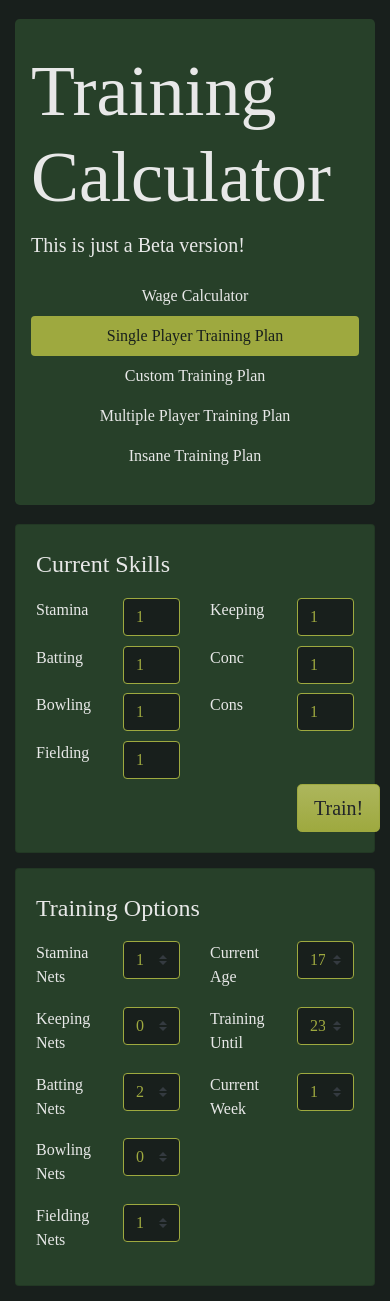
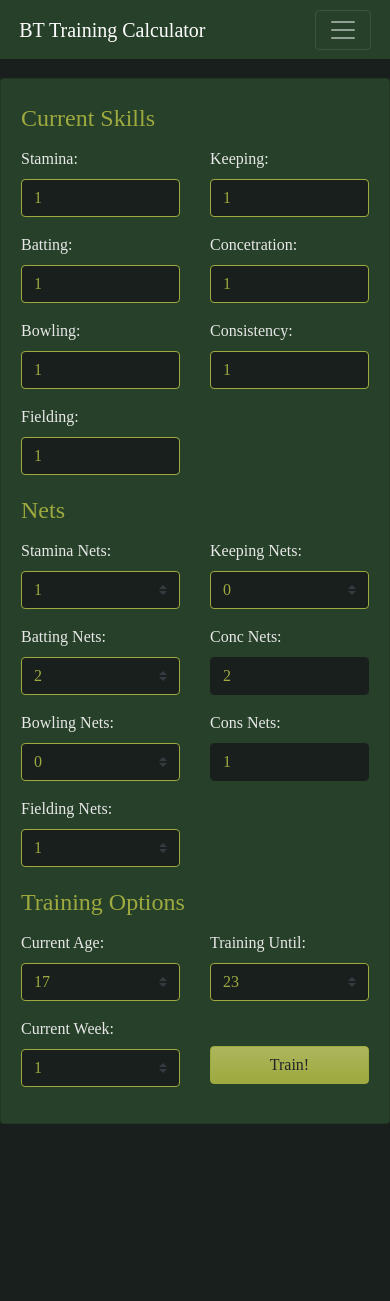
Before and after one commit to naufalaar/training-calc, a Vue app: page /singlePlayer in a window 390 px wide. After the commit the page ends 1134 px from the top, so only its background shows below. Built offline with nearby package versions, Linux system fonts and the light colour scheme; a web font is replaced by a local one.

Commit message:
Updated Single Player for Mobile View

```diff
--- a/src/App.vue
+++ b/src/App.vue
@@ -1,5 +1,5 @@
 <template>
-  <b-container fluid>
+  <b-container class="overflow-hidden" fluid="xs">
     <Header />
     <router-view />
   </b-container>
--- a/src/components/Header.vue
+++ b/src/components/Header.vue
@@ -1,15 +1,28 @@
 <template>
-  <b-jumbotron bg-variant="primary" text-variant="light" class="py-4 mb-1 mt-3">
-    <template #header>{{ appName }}</template>
-    <template #lead>This is just a Beta version!</template>
-    <b-nav pills fill>
-    <b-nav-item to="/" exact exact-active-class="active">Wage Calculator</b-nav-item>
-    <b-nav-item to="/singlePlayer" exact exact-active-class="active">Single Player Training Plan</b-nav-item>
-    <b-nav-item to="/playerSeason" exact exact-active-class="active">Custom Training Plan</b-nav-item>
-    <b-nav-item to="/multiplePlayers" exact exact-active-class="active">Multiple Player Training Plan</b-nav-item>
-    <b-nav-item to="/insane" exact exact-active-class="active">Insane Training Plan</b-nav-item>
-  </b-nav>
-  </b-jumbotron>
+    <b-navbar toggleable="lg" type="dark" variant="primary">
+      <b-navbar-brand to="/">{{ appName }}</b-navbar-brand>
+      <b-navbar-toggle target="nav-collapse"></b-navbar-toggle>
+      <b-collapse id="nav-collapse" is-nav>
+        <b-navbar-nav> </b-navbar-nav>
+        <b-navbar-nav class="ml-auto main-nav">
+          <b-nav-item to="/" exact exact-active-class="active"
+            >Wage Calculator</b-nav-item
+          >
+          <b-nav-item to="/singlePlayer" exact exact-active-class="active"
+            >Single Player Plan</b-nav-item
+          >
+          <b-nav-item to="/playerSeason" exact exact-active-class="active"
+            >Weekly Training Plan</b-nav-item
+          >
+          <b-nav-item to="/multiplePlayers" exact exact-active-class="active"
+            >Multiple Players Plan</b-nav-item
+          >
+          <b-nav-item to="/insane" exact exact-active-class="active"
+            >Insane Plan</b-nav-item
+          >
+        </b-navbar-nav>
+      </b-collapse>
+    </b-navbar>
 </template>
 
 <script>
@@ -17,20 +30,8 @@ export default {
   name: "Header",
   data() {
     return {
-      appName: "Training Calculator",
+      appName: "BT Training Calculator",
     };
   },
 };
 </script>
-
-<style lang="scss" scoped>
-.nav-pills .nav-link.active, .nav-pills .show > .nav-link {
-    color: var(--dark) !important;
-    background-color: var(--secondary) !important;
-}
-
-.nav-pills .nav-link{
-    color: var(--light);
-}
-
-</style>
--- a/src/views/SinglePlayer.vue
+++ b/src/views/SinglePlayer.vue
@@ -1,196 +1,188 @@
 <template>
   <div>
     <b-form @submit.prevent="calculate(true)">
-      <b-card-group deck class="mt-3 mb-2">
-        <b-card bg-variant="primary" text-variant="light">
+      <b-card class="mt-3 mb-2" bg-variant="primary" text-variant="light">
         <b-card-text>
-            <h4 class="text-light py-1">Current Skills</h4>
-            <b-row class="py-1">
-              <b-col>
-                <label for="stamina">Stamina </label>
-              </b-col>
-              <b-col>
+          <h4 class="text-secondary py-1">Current Skills</h4>
+          <!-- Player Skills -->
+          <b-row>
+            <b-col md cols="6">
+              <b-form-group label="Stamina:" label-for="stamina">
                 <b-form-input
                   id="stamina"
                   v-model.number="playerHistories[0].stamina"
                   required
                 >
                 </b-form-input>
+              </b-form-group>
             </b-col>
-              <b-col>
-                <label for="keeping">Keeping </label>
-              </b-col>
-              <b-col>
+            <b-col md cols="6">
+              <b-form-group label="Keeping:" label-for="keeping">
                 <b-form-input
                   id="keeping"
                   v-model.number="playerHistories[0].keeping"
                   required
                 >
                 </b-form-input>
+              </b-form-group>
             </b-col>
-            </b-row>
-            <b-row class="py-1">
-              <b-col>
-                <label for="batting">Batting </label>
-              </b-col>
-              <b-col>
+            <b-col md cols="6">
+              <b-form-group label="Batting:" label-for="batting">
                 <b-form-input
                   id="batting"
                   v-model.number="playerHistories[0].batting"
                   required
                 >
                 </b-form-input>
+              </b-form-group>
             </b-col>
-              <b-col>
-                <label for="concentration"
-                  >Conc<span class="d-none d-md-inline">entration</span></label
-                >
-              </b-col>
-              <b-col>
+            <b-col md cols="6">
+              <b-form-group label="Concetration:" label-for="concentration">
                 <b-form-input
                   id="concentration"
                   v-model.number="playerHistories[0].concentration"
                   required
                 >
                 </b-form-input>
+              </b-form-group>
             </b-col>
-            </b-row>
-            <b-row class="py-1">
-              <b-col>
-                <label for="bowling">Bowling </label>
-              </b-col>
-              <b-col>
+            <b-col md cols="6">
+              <b-form-group label="Bowling:" label-for="bowling">
                 <b-form-input
                   id="bowling"
                   v-model.number="playerHistories[0].bowling"
                   required
                 >
                 </b-form-input>
+              </b-form-group>
             </b-col>
-              <b-col>
-                <label for="consistency"
-                  >Cons<span class="d-none d-md-inline">istency</span></label
-                >
-              </b-col>
-              <b-col>
+            <b-col md cols="6">
+              <b-form-group label="Consistency:" label-for="consistency">
                 <b-form-input
                   id="consistency"
                   v-model.number="playerHistories[0].consistency"
                   required
                 >
                 </b-form-input>
+              </b-form-group>
             </b-col>
-            </b-row>
-            <b-row class="py-1">
-              <b-col cols="3">
-                <label for="fielding">Fielding </label>
-              </b-col>
-              <b-col cols="3">
+            <b-col md cols="6">
+              <b-form-group label="Fielding:" label-for="fielding">
                 <b-form-input
                   id="fielding"
                   v-model.number="playerHistories[0].fielding"
                   required
                 >
                 </b-form-input>
+              </b-form-group>
             </b-col>
           </b-row>
-            <b-row align-h="end">
-              <b-col cols="3">
-                <b-button size="lg" type="submit" variant="secondary"
-                  >Train!</b-button
-                >
-              </b-col>
-            </b-row>
-          </b-card-text>
-        </b-card>
-        <b-card bg-variant="primary" text-variant="light">
-          <b-card-text>
-            <h4 class="text-light py-1">Training Options</h4>
-            <b-row class="py-1">
-              <b-col>
-                <label for="staminaNets">Stamina Nets</label>
-              </b-col>
-              <b-col>
+          <!-- Player Nets -->
+          <h4 class="text-secondary py-1">Nets</h4>
+          <b-row>
+            <b-col md cols="6">
+              <b-form-group label="Stamina Nets:" label-for="staminaNets">
                 <b-form-select
+                  id="staminaNets"
                   v-model="playerHistories[0].staminaNets"
                   :options="twoNets"
                 ></b-form-select>
+              </b-form-group>
             </b-col>
-              <b-col>
-                <label for="currentAge">Current Age </label>
-              </b-col>
-              <b-col>
-                <b-form-select
-                  v-model="playerHistories[0].currentAge"
-                  :options="age"
-                ></b-form-select>
-              </b-col>
-            </b-row>
-            <b-row class="py-1">
-              <b-col>
-                <label for="keepingNets">Keeping Nets</label>
-              </b-col>
-              <b-col>
+            <b-col md cols="6">
+              <b-form-group label="Keeping Nets:" label-for="keepingNets">
                 <b-form-select
                   v-model="playerHistories[0].keepingNets"
                   :options="twoNets"
                 ></b-form-select>
+              </b-form-group>
             </b-col>
-              <b-col>
-                <label for="trainingAge">Training Until </label>
-              </b-col>
-              <b-col>
-                <b-form-select
-                  v-model="trainingAge"
-                  :options="age"
-                ></b-form-select>
-              </b-col>
-            </b-row>
-            <b-row class="py-1">
-              <b-col cols="3">
-                <label for="battingNets">Batting Nets</label>
-              </b-col>
-              <b-col cols="3">
+            <b-col md cols="6">
+              <b-form-group label="Batting Nets:" label-for="battingNets">
                 <b-form-select
                   v-model="playerHistories[0].battingNets"
                   :options="fourNets"
                 ></b-form-select>
+              </b-form-group>
             </b-col>
-              <b-col>
-                <label for="trainingAge">Current Week </label>
+            <b-col md cols="6">
+              <b-form-group label="Conc Nets:" label-for="concNets">
+                <b-form-input
+                  id="concNets"
+                  disabled
+                  :value="getSecondaryNets(playerHistories[0], 'conc')"
+                >
+                </b-form-input>
+              </b-form-group>
             </b-col>
-              <b-col>
-                <b-form-select
-                  v-model="playerHistories[0].currentWeek"
-                  :options="week"
-                ></b-form-select>
-              </b-col>
-            </b-row>
-            <b-row class="py-1">
-              <b-col cols="3">
-                <label for="bowlingNets">Bowling Nets</label>
-              </b-col>
-              <b-col cols="3">
+            <b-col md cols="6">
+              <b-form-group label="Bowling Nets:" label-for="bowlingNets">
                 <b-form-select
                   v-model="playerHistories[0].bowlingNets"
                   :options="fourNets"
                 ></b-form-select>
+              </b-form-group>
             </b-col>
-            </b-row>
-            <b-row class="py-1">
-              <b-col cols="3">
-                <label for="fieldingNets">Fielding Nets</label>
+            <b-col md cols="6">
+              <b-form-group label="Cons Nets:" label-for="consNets">
+                <b-form-input
+                  id="consNets"
+                  disabled
+                  :value="getSecondaryNets(playerHistories[0], 'cons')"
+                >
+                </b-form-input>
+              </b-form-group>
             </b-col>
-              <b-col cols="3">
+            <b-col md cols="6">
+              <b-form-group label="Fielding Nets:" label-for="fieldingNets">
                 <b-form-select
                   v-model="playerHistories[0].fieldingNets"
                   :options="twoNets"
                 ></b-form-select>
+              </b-form-group>
             </b-col>
+          </b-row>
+          <!-- Training Options -->
+          <h4 class="text-secondary py-1">Training Options</h4>
+          <b-row align-v="center">
+            <b-col md cols="6">
+              <b-form-group label="Current Age:" label-for="currentAge">
+                <b-form-select
+                  id="currentAge"
+                  v-model="playerHistories[0].currentAge"
+                  :options="age"
+                ></b-form-select>
+              </b-form-group>
+            </b-col>
+            <b-col md cols="6">
+              <b-form-group label="Training Until:" label-for="trainingAge">
+                <b-form-select
+                  id="trainingAge"
+                  v-model="trainingAge"
+                  :options="age"
+                ></b-form-select>
+              </b-form-group>
+            </b-col>
+            <b-col md cols="6">
+              <b-form-group label="Current Week:" label-for="currentWeek">
+                <b-form-select
+                  id="currentWeek"
+                  v-model="playerHistories[0].currentWeek"
+                  :options="week"
+                ></b-form-select>
+              </b-form-group>
+            </b-col>
+            <b-col md cols="6"
+              ><b-button block class="mt-2" type="submit" variant="secondary"
+                >Train!</b-button
+              ></b-col
+            >
+            <b-col></b-col>
+            <b-col></b-col>
+            <b-col></b-col>
           </b-row>
         </b-card-text>
       </b-card>
-      </b-card-group>
     </b-form>
 
     <!-- This is where the results begin -->
@@ -202,199 +194,155 @@
         @submit.prevent="calculate(false)"
         v-if="playerHistories.length > 0"
       >
-        <b-card-group class="py-2">
-          <b-card bg-variant="primary" text-variant="light">
+        <b-card class="mt-3 mb-2" bg-variant="primary" text-variant="light">
           <b-card-text>
-              <h4 class="text-light py-1">
+            <h4 class="text-secondary pb-3">
               End of Season {{ index + 1 }} : Age
               {{ playerHistory.currentAge + 1 }}
             </h4>
-              <b-row class="py-1">
-                <b-col>
-                  <label for="stamina">Stamina: </label>
-                </b-col>
-                <b-col
-                  ><p class="text-secondary">
-                    {{ staminaSkills[Math.floor(playerHistory.stamina)] }}
-                  </p></b-col
-                >
-                <b-col>
+            <!-- Player Skills -->
+            <b-row>
+              <b-col md cols="6">
+                <b-form-group label="Stamina:" label-for="stamina">
                   <b-form-input
                     id="stamina"
-                    v-model="playerHistory.stamina"
+                    :value="getSkillLevel(true, playerHistory.stamina)"
                     disabled
                   >
                   </b-form-input>
+                </b-form-group>
               </b-col>
-                <b-col>
-                  <b-form-select
-                    v-model="playerHistory.staminaNets"
-                    :options="twoNets"
-                  ></b-form-select>
-                </b-col>
-                <b-col>
-                  <label for="keeping">Keeping: </label>
-                </b-col>
-                <b-col
-                  ><p class="text-secondary">
-                    {{
-                      21 > playerHistory.keeping
-                        ? skills[Math.floor(playerHistory.keeping)]
-                        : skills[skills.length - 1]
-                    }}
-                  </p></b-col
-                >
-                <b-col>
+              <b-col md cols="6">
+                <b-form-group label="Keeping:" label-for="keeping">
                   <b-form-input
                     id="keeping"
-                    v-model="playerHistory.keeping"
+                    :value="getSkillLevel(false, playerHistory.keeping)"
                     disabled
                   >
                   </b-form-input>
+                </b-form-group>
               </b-col>
-                <b-col>
+              <b-col md cols="6">
+                <b-form-group label="Batting:" label-for="batting">
+                  <b-form-input
+                    id="batting"
+                    :value="getSkillLevel(false, playerHistory.batting)"
+                    disabled
+                  >
+                  </b-form-input>
+                </b-form-group>
+              </b-col>
+              <b-col md cols="6">
+                <b-form-group label="Concetration:" label-for="concentration">
+                  <b-form-input
+                    id="concentration"
+                    :value="getSkillLevel(false, playerHistory.concentration)"
+                    disabled
+                  >
+                  </b-form-input>
+                </b-form-group>
+              </b-col>
+              <b-col md cols="6">
+                <b-form-group label="Bowling:" label-for="bowling">
+                  <b-form-input
+                    id="bowling"
+                    :value="getSkillLevel(false, playerHistory.bowling)"
+                    disabled
+                  >
+                  </b-form-input>
+                </b-form-group>
+              </b-col>
+              <b-col md cols="6">
+                <b-form-group label="Consistency:" label-for="consistency">
+                  <b-form-input
+                    id="consistency"
+                    :value="getSkillLevel(false, playerHistory.consistency)"
+                    disabled
+                  >
+                  </b-form-input>
+                </b-form-group>
+              </b-col>
+              <b-col md cols="6">
+                <b-form-group label="Fielding:" label-for="fielding">
+                  <b-form-input
+                    id="fielding"
+                    :value="getSkillLevel(false, playerHistory.fielding)"
+                    disabled
+                  >
+                  </b-form-input>
+                </b-form-group>
+              </b-col>
+            </b-row>
+            <b-row>
+              <b-col md cols="6">
+                <b-form-group label="Stamina Nets:" label-for="staminaNets">
+                  <b-form-select
+                    id="staminaNets"
+                    v-model="playerHistory.staminaNets"
+                    :options="twoNets"
+                    @change="calculate(false)"
+                  ></b-form-select>
+                </b-form-group>
+              </b-col>
+              <b-col md cols="6">
+                <b-form-group label="Keeping Nets:" label-for="keepingNets">
                   <b-form-select
                     v-model="playerHistory.keepingNets"
                     :options="twoNets"
+                    @change="calculate(false)"
                   ></b-form-select>
+                </b-form-group>
               </b-col>
-              </b-row>
-              <b-row class="py-1">
-                <b-col>
-                  <label for="batting">Batting: </label>
-                </b-col>
-                <b-col
-                  ><p class="text-secondary">
-                    {{
-                      21 > playerHistory.batting
-                        ? skills[Math.floor(playerHistory.batting)]
-                        : skills[skills.length - 1]
-                    }}
-                  </p></b-col
-                >
-                <b-col>
-                  <b-form-input
-                    id="batting"
-                    v-model="playerHistory.batting"
-                    disabled
-                  >
-                  </b-form-input>
-                </b-col>
-                <b-col>
+              <b-col md cols="6">
+                <b-form-group label="Batting Nets:" label-for="battingNets">
                   <b-form-select
                     v-model="playerHistory.battingNets"
                     :options="fourNets"
+                    @change="calculate(false)"
                   ></b-form-select>
+                </b-form-group>
               </b-col>
-                <b-col>
-                  <label for="concentration">Concentration:</label>
-                </b-col>
-                <b-col
-                  ><p class="text-secondary">
-                    {{
-                      21 > playerHistory.concentration
-                        ? skills[Math.floor(playerHistory.concentration)]
-                        : skills[skills.length - 1]
-                    }}
-                  </p></b-col
-                >
-                <b-col>
+              <b-col md cols="6">
+                <b-form-group label="Conc Nets:" label-for="concNets">
                   <b-form-input
-                    id="concentration"
-                    v-model="playerHistory.concentration"
+                    id="concNets"
                     disabled
+                    :value="getSecondaryNets(playerHistory, 'conc')"
                   >
                   </b-form-input>
+                </b-form-group>
               </b-col>
-                <b-col> </b-col>
-              </b-row>
-              <b-row class="py-1">
-                <b-col>
-                  <label for="bowling">Bowling: </label>
-                </b-col>
-                <b-col
-                  ><p class="text-secondary">
-                    {{
-                      21 > playerHistory.bowling
-                        ? skills[Math.floor(playerHistory.bowling)]
-                        : skills[skills.length - 1]
-                    }}
-                  </p></b-col
-                >
-                <b-col>
-                  <b-form-input
-                    id="bowling"
-                    v-model="playerHistory.bowling"
-                    disabled
-                  >
-                  </b-form-input>
-                </b-col>
-                <b-col>
+              <b-col md cols="6">
+                <b-form-group label="Bowling Nets:" label-for="bowlingNets">
                   <b-form-select
                     v-model="playerHistory.bowlingNets"
                     :options="fourNets"
+                    @change="calculate(false)"
                   ></b-form-select>
+                </b-form-group>
               </b-col>
-                <b-col>
-                  <label for="consistency"
-                    >Cons<span class="d-none d-md-inline">istency</span>:</label
-                  >
-                </b-col>
-                <b-col
-                  ><p class="text-secondary">
-                    {{
-                      21 > playerHistory.consistency
-                        ? skills[Math.floor(playerHistory.consistency)]
-                        : skills[skills.length - 1]
-                    }}
-                  </p></b-col
-                >
-                <b-col>
+              <b-col md cols="6">
+                <b-form-group label="Cons Nets:" label-for="consNets">
                   <b-form-input
-                    id="consistency"
-                    v-model="playerHistory.consistency"
+                    id="consNets"
                     disabled
+                    :value="getSecondaryNets(playerHistory, 'cons')"
                   >
                   </b-form-input>
+                </b-form-group>
               </b-col>
-                <b-col> </b-col>
-              </b-row>
-              <b-row class="py-1">
-                <b-col>
-                  <label for="fielding">Fielding: </label>
-                </b-col>
-                <b-col
-                  ><p class="text-secondary">
-                    {{
-                      21 > playerHistory.fielding
-                        ? skills[Math.floor(playerHistory.fielding)]
-                        : skills[skills.length - 1]
-                    }}
-                  </p></b-col
-                >
-                <b-col>
-                  <b-form-input
-                    id="fielding"
-                    v-model="playerHistory.fielding"
-                    disabled
-                  >
-                  </b-form-input>
-                </b-col>
-                <b-col>
+              <b-col md cols="6">
+                <b-form-group label="Fielding Nets:" label-for="fieldingNets">
                   <b-form-select
                     v-model="playerHistory.fieldingNets"
                     :options="twoNets"
+                    @change="calculate(false)"
                   ></b-form-select>
-                </b-col>
-                <b-col cols="6">
-                  <b-button type="submit" variant="secondary"
-                    >Update Nets</b-button
-                  >
+                </b-form-group>
               </b-col>
             </b-row>
           </b-card-text>
         </b-card>
-        </b-card-group>
       </b-form>
     </div>
     <!-- This is where the result ends -->
@@ -550,6 +498,14 @@ export default {
           );
       }
     },
+    getSkillLevel(stamina, level){
+      let temp = "";
+      if (stamina)
+        temp = this.staminaSkills[Math.floor(level)];
+      else
+        temp = 21 > level ? this.skills[Math.floor(level)]: this.skills[this.skills.length - 1];
+      return level + " - " + temp;
+    },
   },
 };
 </script>
```
Lines whose indentation alone changed are shown as unchanged.
